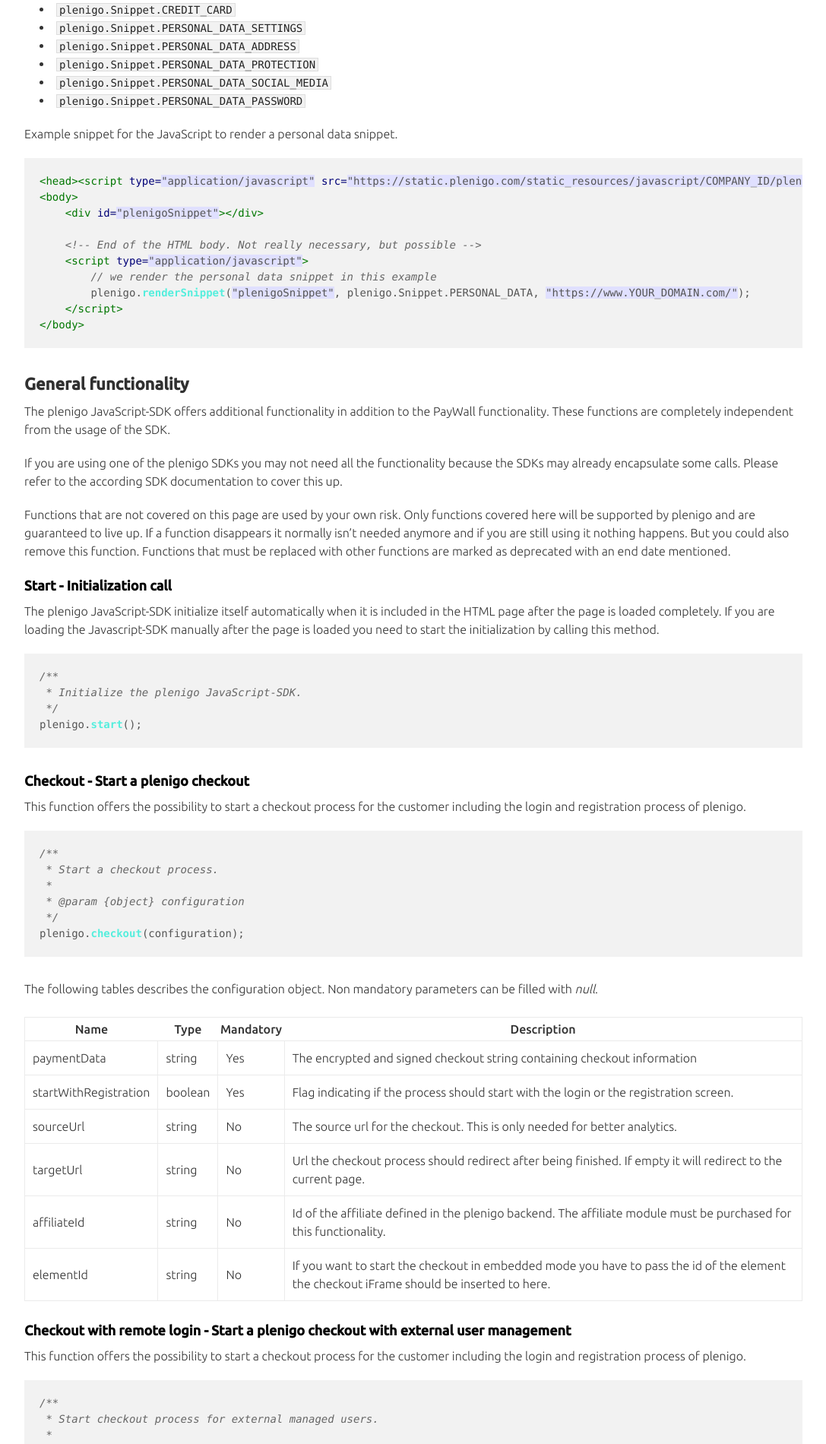
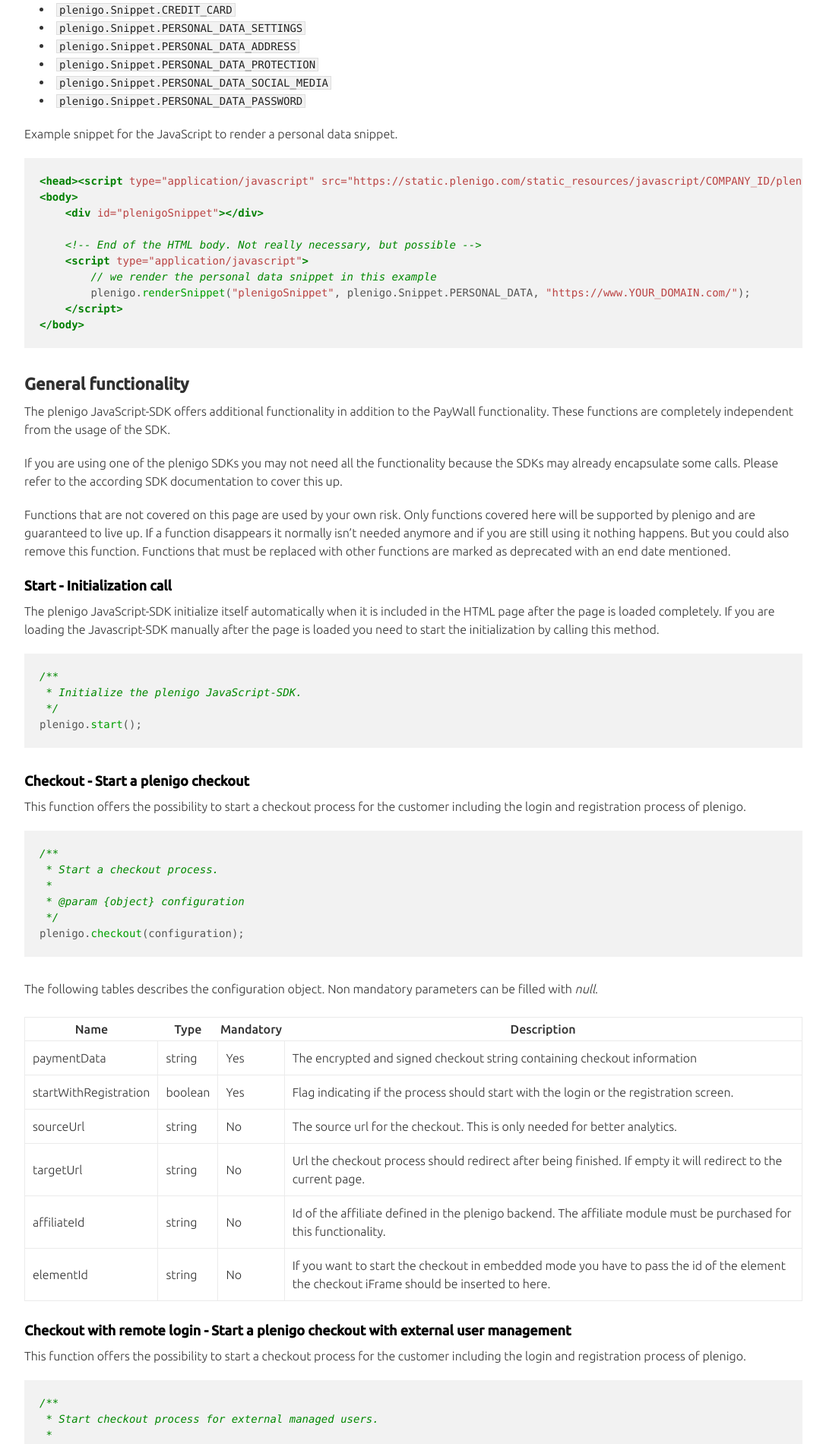
Before and after one commit to plenigo/plenigo.github.io, a Jekyll site: the page built from pages/sdks/javascript/javascript.md, in a window 1280 px wide. Shown: the part 1509-3409 px from the top of the page at 76% size, without its empty margins (96-1183 px from the left). Built offline with Jekyll 4.4.1, drawn with Linux system fonts in a browser that asks for light colours.

Commit message:
Update pygment.scss

```diff
--- a/_sass/pygment.scss
+++ b/_sass/pygment.scss
@@ -1,69 +1,69 @@
 .highlight .hll { background-color: #ffffcc }
-.highlight  { background: #ffffff; }
-.highlight .c { color: #666666; font-style: italic } /* Comment */
-.highlight .err { color: #FF0000; background-color: #FFAAAA } /* Error */
-.highlight .k { color: #228899; font-weight: bold } /* Keyword */
-.highlight .o { color: #333333 } /* Operator */
-.highlight .ch { color: #666666; font-style: italic } /* Comment.Hashbang */
-.highlight .cm { color: #666666; font-style: italic } /* Comment.Multiline */
-.highlight .cp { color: #557799 } /* Comment.Preproc */
-.highlight .cpf { color: #666666; font-style: italic } /* Comment.PreprocFile */
-.highlight .c1 { color: #666666; font-style: italic } /* Comment.Single */
-.highlight .cs { color: #cc0000; font-weight: bold; font-style: italic } /* Comment.Special */
+.highlight  { background: #f8f8f8; }
+.highlight .c { color: #008800; font-style: italic } /* Comment */
+.highlight .err { border: 1px solid #FF0000 } /* Error */
+.highlight .k { color: #AA22FF; font-weight: bold } /* Keyword */
+.highlight .o { color: #666666 } /* Operator */
+.highlight .ch { color: #008800; font-style: italic } /* Comment.Hashbang */
+.highlight .cm { color: #008800; font-style: italic } /* Comment.Multiline */
+.highlight .cp { color: #008800 } /* Comment.Preproc */
+.highlight .cpf { color: #008800; font-style: italic } /* Comment.PreprocFile */
+.highlight .c1 { color: #008800; font-style: italic } /* Comment.Single */
+.highlight .cs { color: #008800; font-weight: bold } /* Comment.Special */
 .highlight .gd { color: #A00000 } /* Generic.Deleted */
 .highlight .ge { font-style: italic } /* Generic.Emph */
 .highlight .gr { color: #FF0000 } /* Generic.Error */
 .highlight .gh { color: #000080; font-weight: bold } /* Generic.Heading */
 .highlight .gi { color: #00A000 } /* Generic.Inserted */
 .highlight .go { color: #888888 } /* Generic.Output */
-.highlight .gp { color: #c65d09; font-weight: bold } /* Generic.Prompt */
+.highlight .gp { color: #000080; font-weight: bold } /* Generic.Prompt */
 .highlight .gs { font-weight: bold } /* Generic.Strong */
 .highlight .gu { color: #800080; font-weight: bold } /* Generic.Subheading */
 .highlight .gt { color: #0044DD } /* Generic.Traceback */
-.highlight .kc { color: #228899; font-weight: bold } /* Keyword.Constant */
-.highlight .kd { color: #228899; font-weight: bold } /* Keyword.Declaration */
-.highlight .kn { color: #228899; font-weight: bold } /* Keyword.Namespace */
-.highlight .kp { color: #0088ff; font-weight: bold } /* Keyword.Pseudo */
-.highlight .kr { color: #228899; font-weight: bold } /* Keyword.Reserved */
-.highlight .kt { color: #6666ff; font-weight: bold } /* Keyword.Type */
-.highlight .m { color: #6600EE; font-weight: bold } /* Literal.Number */
-.highlight .s { background-color: #e0e0ff } /* Literal.String */
-.highlight .na { color: #000077 } /* Name.Attribute */
-.highlight .nb { color: #007722 } /* Name.Builtin */
-.highlight .nc { color: #ee99ee; font-weight: bold } /* Name.Class */
-.highlight .no { color: #55eedd; font-weight: bold } /* Name.Constant */
-.highlight .nd { color: #555555; font-weight: bold } /* Name.Decorator */
-.highlight .ni { color: #880000 } /* Name.Entity */
-.highlight .ne { color: #FF0000; font-weight: bold } /* Name.Exception */
-.highlight .nf { color: #55eedd; font-weight: bold } /* Name.Function */
-.highlight .nl { color: #997700; font-weight: bold } /* Name.Label */
-.highlight .nn { color: #0e84b5; font-weight: bold } /* Name.Namespace */
-.highlight .nt { color: #007700 } /* Name.Tag */
-.highlight .nv { color: #003366 } /* Name.Variable */
-.highlight .ow { color: #000000; font-weight: bold } /* Operator.Word */
+.highlight .kc { color: #AA22FF; font-weight: bold } /* Keyword.Constant */
+.highlight .kd { color: #AA22FF; font-weight: bold } /* Keyword.Declaration */
+.highlight .kn { color: #AA22FF; font-weight: bold } /* Keyword.Namespace */
+.highlight .kp { color: #AA22FF } /* Keyword.Pseudo */
+.highlight .kr { color: #AA22FF; font-weight: bold } /* Keyword.Reserved */
+.highlight .kt { color: #00BB00; font-weight: bold } /* Keyword.Type */
+.highlight .m { color: #666666 } /* Literal.Number */
+.highlight .s { color: #BB4444 } /* Literal.String */
+.highlight .na { color: #BB4444 } /* Name.Attribute */
+.highlight .nb { color: #AA22FF } /* Name.Builtin */
+.highlight .nc { color: #0000FF } /* Name.Class */
+.highlight .no { color: #880000 } /* Name.Constant */
+.highlight .nd { color: #AA22FF } /* Name.Decorator */
+.highlight .ni { color: #999999; font-weight: bold } /* Name.Entity */
+.highlight .ne { color: #D2413A; font-weight: bold } /* Name.Exception */
+.highlight .nf { color: #00A000 } /* Name.Function */
+.highlight .nl { color: #A0A000 } /* Name.Label */
+.highlight .nn { color: #0000FF; font-weight: bold } /* Name.Namespace */
+.highlight .nt { color: #008000; font-weight: bold } /* Name.Tag */
+.highlight .nv { color: #B8860B } /* Name.Variable */
+.highlight .ow { color: #AA22FF; font-weight: bold } /* Operator.Word */
 .highlight .w { color: #bbbbbb } /* Text.Whitespace */
-.highlight .mb { color: #6600EE; font-weight: bold } /* Literal.Number.Bin */
-.highlight .mf { color: #6600EE; font-weight: bold } /* Literal.Number.Float */
-.highlight .mh { color: #005588; font-weight: bold } /* Literal.Number.Hex */
-.highlight .mi { color: #6666ff; font-weight: bold } /* Literal.Number.Integer */
-.highlight .mo { color: #4400EE; font-weight: bold } /* Literal.Number.Oct */
-.highlight .sa { background-color: #e0e0ff } /* Literal.String.Affix */
-.highlight .sb { background-color: #e0e0ff } /* Literal.String.Backtick */
-.highlight .sc { color: #8888FF } /* Literal.String.Char */
-.highlight .dl { background-color: #e0e0ff } /* Literal.String.Delimiter */
-.highlight .sd { color: #DD4422 } /* Literal.String.Doc */
-.highlight .s2 { background-color: #e0e0ff } /* Literal.String.Double */
-.highlight .se { color: #666666; font-weight: bold; background-color: #e0e0ff } /* Literal.String.Escape */
-.highlight .sh { background-color: #e0e0ff } /* Literal.String.Heredoc */
-.highlight .si { background-color: #eeeeee } /* Literal.String.Interpol */
-.highlight .sx { color: #ff8888; background-color: #e0e0ff } /* Literal.String.Other */
-.highlight .sr { color: #000000; background-color: #e0e0ff } /* Literal.String.Regex */
-.highlight .s1 { background-color: #e0e0ff } /* Literal.String.Single */
-.highlight .ss { color: #ffcc88 } /* Literal.String.Symbol */
-.highlight .bp { color: #007722 } /* Name.Builtin.Pseudo */
-.highlight .fm { color: #55eedd; font-weight: bold } /* Name.Function.Magic */
-.highlight .vc { color: #ccccff } /* Name.Variable.Class */
-.highlight .vg { color: #ff8844 } /* Name.Variable.Global */
-.highlight .vi { color: #aaaaff } /* Name.Variable.Instance */
-.highlight .vm { color: #003366 } /* Name.Variable.Magic */
-.highlight .il { color: #6666ff; font-weight: bold } /* Literal.Number.Integer.Long */
+.highlight .mb { color: #666666 } /* Literal.Number.Bin */
+.highlight .mf { color: #666666 } /* Literal.Number.Float */
+.highlight .mh { color: #666666 } /* Literal.Number.Hex */
+.highlight .mi { color: #666666 } /* Literal.Number.Integer */
+.highlight .mo { color: #666666 } /* Literal.Number.Oct */
+.highlight .sa { color: #BB4444 } /* Literal.String.Affix */
+.highlight .sb { color: #BB4444 } /* Literal.String.Backtick */
+.highlight .sc { color: #BB4444 } /* Literal.String.Char */
+.highlight .dl { color: #BB4444 } /* Literal.String.Delimiter */
+.highlight .sd { color: #BB4444; font-style: italic } /* Literal.String.Doc */
+.highlight .s2 { color: #BB4444 } /* Literal.String.Double */
+.highlight .se { color: #BB6622; font-weight: bold } /* Literal.String.Escape */
+.highlight .sh { color: #BB4444 } /* Literal.String.Heredoc */
+.highlight .si { color: #BB6688; font-weight: bold } /* Literal.String.Interpol */
+.highlight .sx { color: #008000 } /* Literal.String.Other */
+.highlight .sr { color: #BB6688 } /* Literal.String.Regex */
+.highlight .s1 { color: #BB4444 } /* Literal.String.Single */
+.highlight .ss { color: #B8860B } /* Literal.String.Symbol */
+.highlight .bp { color: #AA22FF } /* Name.Builtin.Pseudo */
+.highlight .fm { color: #00A000 } /* Name.Function.Magic */
+.highlight .vc { color: #B8860B } /* Name.Variable.Class */
+.highlight .vg { color: #B8860B } /* Name.Variable.Global */
+.highlight .vi { color: #B8860B } /* Name.Variable.Instance */
+.highlight .vm { color: #B8860B } /* Name.Variable.Magic */
+.highlight .il { color: #666666 } /* Literal.Number.Integer.Long */
```
